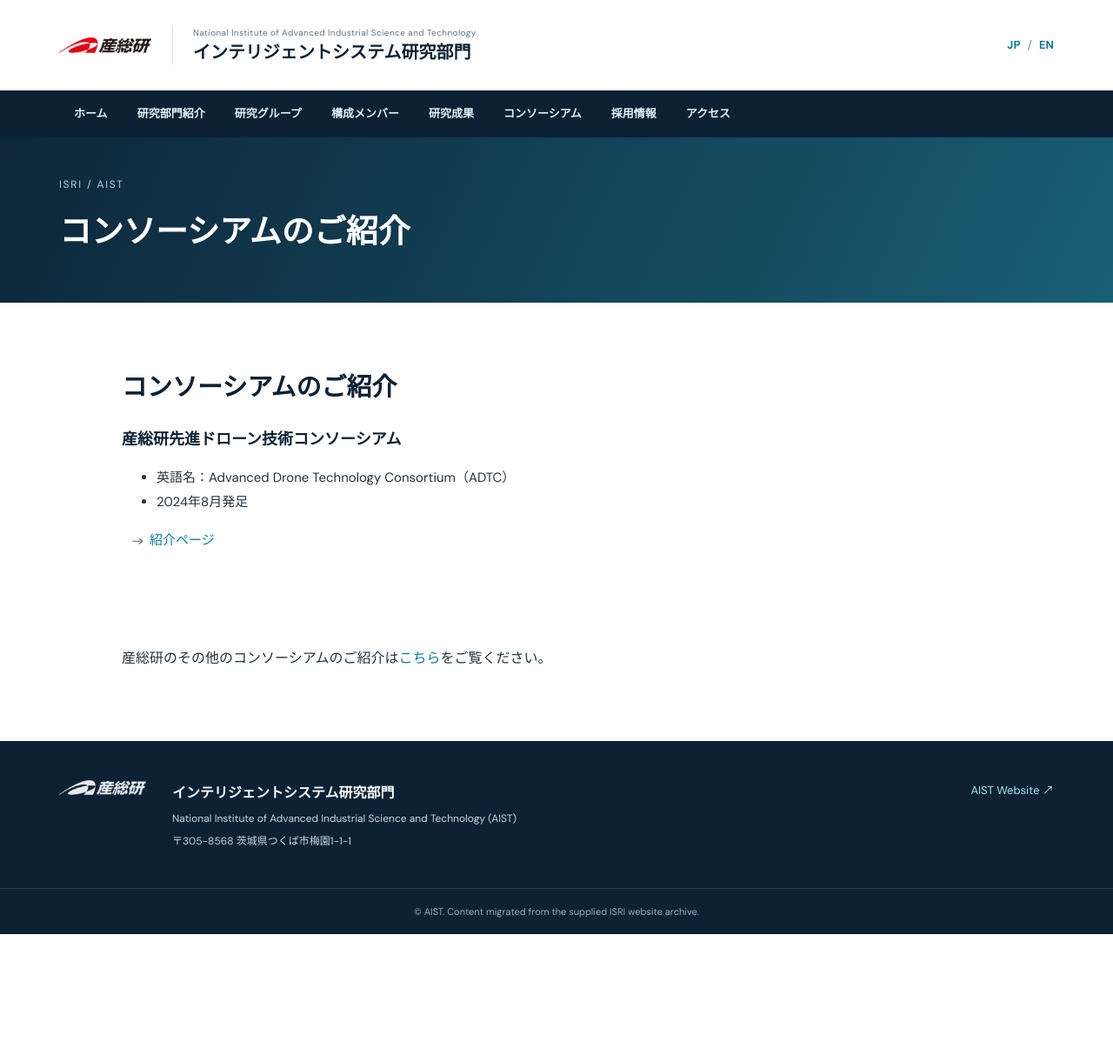
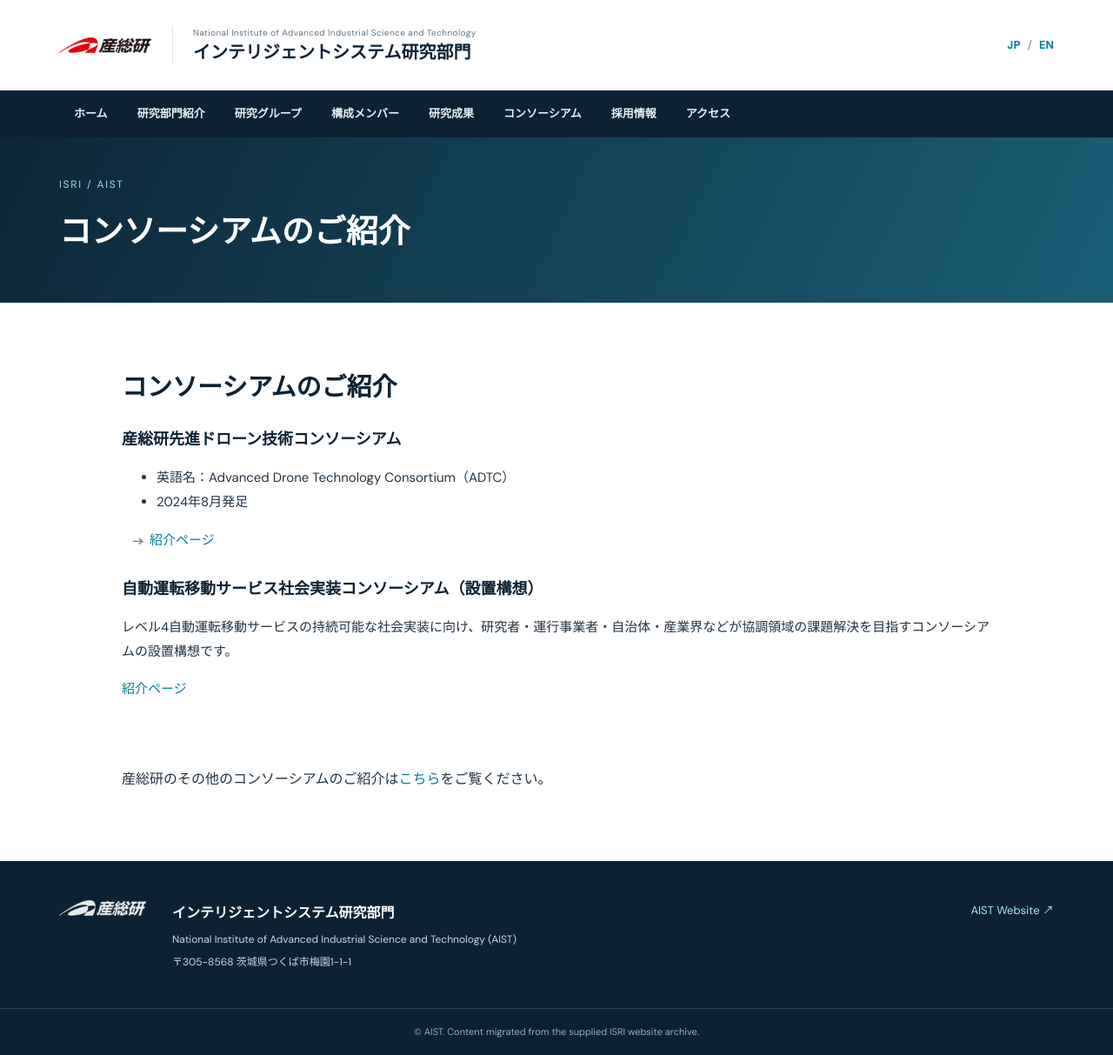
Before and after one commit to isri-aist/isri-aist.github.io, a Jekyll site: the page built from ja/consortium/index.md, in a window 1280 px wide. Shown: the whole page at 87% size. Built offline with Jekyll 4.4.1, drawn with Linux system fonts in a browser that asks for light colours; before the commit the page ends 1074 px from its top, so only the background shows below that.

Commit message:
Link proposed autonomous mobility consortium

```diff
--- a/ja/consortium/index.md
+++ b/ja/consortium/index.md
@@ -14,7 +14,9 @@ permalink: /ja/consortium/
 <li>2024年8月発足</li>
 </ul>
 <p><img align="middle" border="0" src="{{ '/ja/common/img/allaw_m_gray.png' | relative_url }}" style="border-top-border-left-border-right-border-bottom-"/><a href="{{ '/ja/consortium/drone_consortium.html' | relative_url }}" target="_self">紹介ページ</a></p>
-<br/>
+<h3>自動運転移動サービス社会実装コンソーシアム（設置構想）</h3>
+<p>レベル4自動運転移動サービスの持続可能な社会実装に向け、研究者・運行事業者・自治体・産業界などが協調領域の課題解決を目指すコンソーシアムの設置構想です。</p>
+<p><a href="{{ '/ja/consortium/automated_driving_consortium.html' | relative_url }}">紹介ページ</a></p>
 <br/>
 <br/>
       産総研のその他のコンソーシアムのご紹介は<a href="https://www.aist.go.jp/aist_j/business/alliance/consortium/index.html" target="_blank">こちら</a>をご覧ください。<br/>
```
